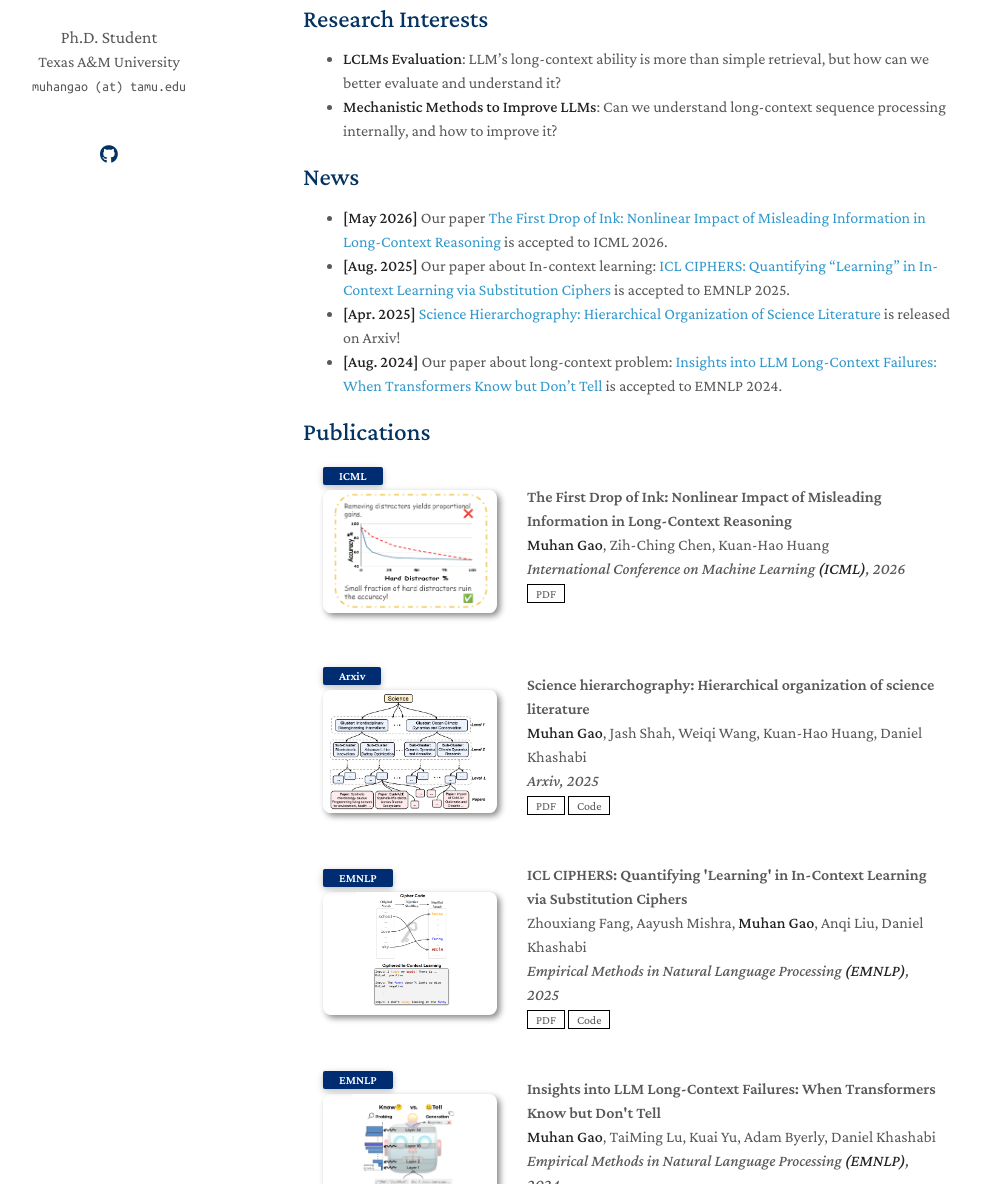
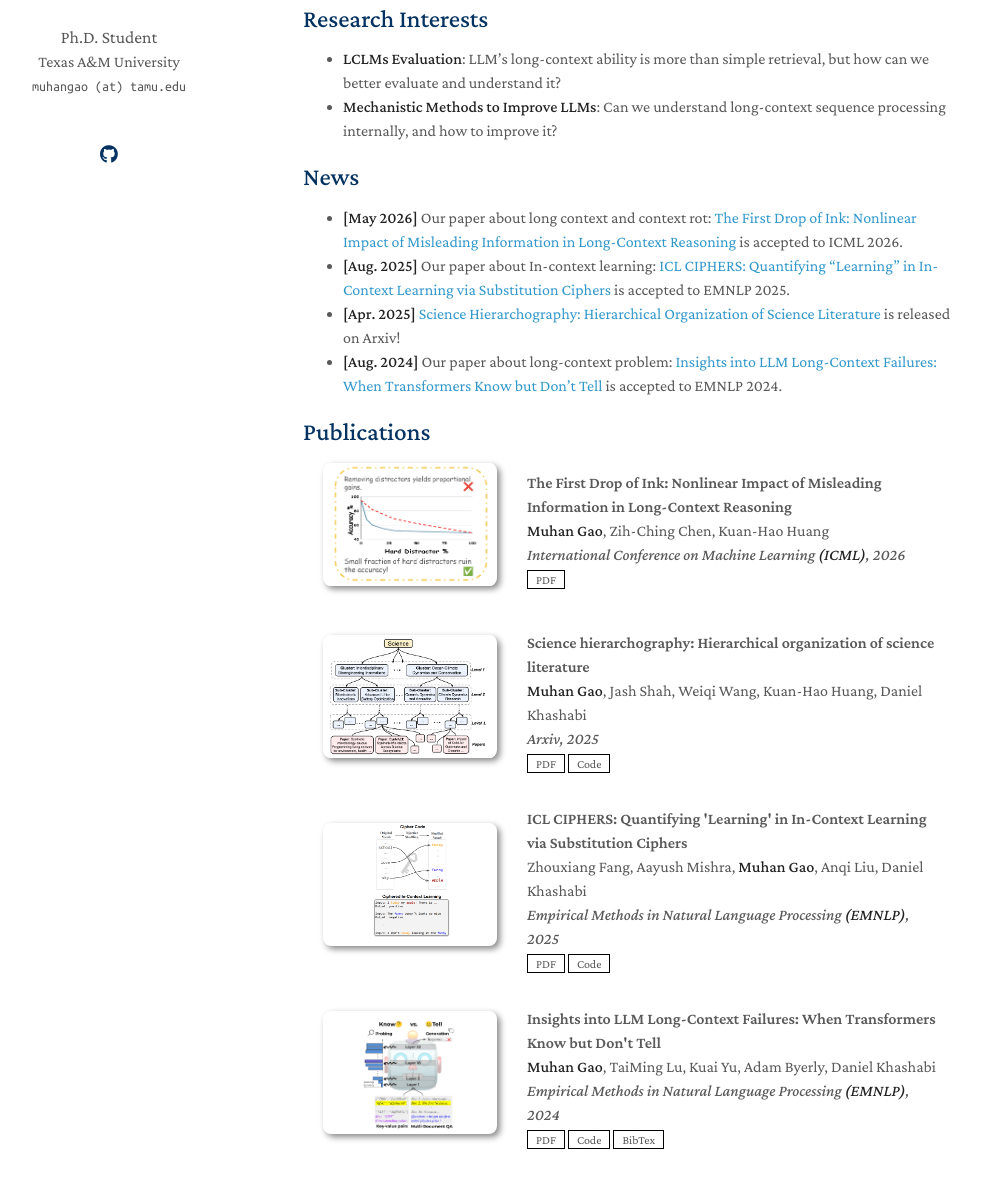
Before and after one commit to muhangao/muhan-website, a Jekyll site: the page built from index.md, in a window 1280 px wide and 1400 px high. Shown: the part 216-1400 px from the top of the window, without its empty margins (167-1148 px from the left). Built offline with Jekyll 4.4.1, drawn with Linux system fonts in a browser that asks for light colours; a style sheet for code colours, icons or effects is not loaded; our own code applies the rules of GitHub Pages for plain Markdown files; some of the changed text lies outside the part shown.

Commit message:
Remove publication badges and update homepage text

```diff
--- a/_includes/publications.md
+++ b/_includes/publications.md
@@ -9,9 +9,6 @@
 <div class="pub-row">
   <div class="col-sm-3 abbr" style="position: relative;padding-right: 15px;padding-left: 15px;">
     {% if link.image %}
-    {% if link.conference_short %}
-    <abbr class="badge">{{ link.conference_short }}</abbr>
-    {% endif %}
     <img src="{{ link.image }}" class="teaser img-fluid z-depth-1" style="width=100;height=40%">
     {% endif %}
   </div>
--- a/assets/css/publications-no-dark-mode.css
+++ b/assets/css/publications-no-dark-mode.css
@@ -36,9 +36,9 @@ blockquote { background: var(--global-bg-color); border-left: 2px solid var(--gl
 
 .publications ol.bibliography { list-style: none; padding: 0; margin-top: 0; }
 
-.publications ol.bibliography li { min-height: 155px; margin-bottom: 0.75rem; }
+.publications ol.bibliography li { min-height: 130px; margin-bottom: 0.5rem; }
 
-.publications ol.bibliography li .abbr { height: auto; min-height: 9.75rem; margin-bottom: 0.5rem; }
+.publications ol.bibliography li .abbr { height: 8rem; margin-bottom: 0.5rem; }
 
 .publications ol.bibliography li .abbr abbr { display: inline-block; background-color: var(--global-theme-color); padding-left: 1rem; padding-right: 1rem; position: static; margin: 0 0 0.35rem 5px; }
 
--- a/assets/css/publications.css
+++ b/assets/css/publications.css
@@ -38,9 +38,9 @@ blockquote { background: var(--global-bg-color); border-left: 2px solid var(--gl
 
 .publications ol.bibliography { list-style: none; padding: 0; margin-top: 0; }
 
-.publications ol.bibliography li { min-height: 155px; margin-bottom: 0.75rem; }
+.publications ol.bibliography li { min-height: 130px; margin-bottom: 0.5rem; }
 
-.publications ol.bibliography li .abbr { height: auto; min-height: 9.75rem; margin-bottom: 0.5rem; }
+.publications ol.bibliography li .abbr { height: 8rem; margin-bottom: 0.5rem; }
 
 .publications ol.bibliography li .abbr abbr { display: inline-block; background-color: var(--global-theme-color); padding-left: 1rem; padding-right: 1rem; position: static; margin: 0 0 0.35rem 5px; }
 
--- a/index.md
+++ b/index.md
@@ -15,7 +15,7 @@ Before coming to Texas A&M, I finished my master degree at Johns Hopkins Univers
 
 ## News
 
-- **[May 2026]** Our paper [The First Drop of Ink: Nonlinear Impact of Misleading Information in Long-Context Reasoning](https://arxiv.org/abs/2605.10828) is accepted to ICML 2026.
+- **[May 2026]** Our paper about long context and context rot: [The First Drop of Ink: Nonlinear Impact of Misleading Information in Long-Context Reasoning](https://arxiv.org/abs/2605.10828) is accepted to ICML 2026.
 - **[Aug. 2025]** Our paper about In-context learning: [ICL CIPHERS: Quantifying "Learning" in In-Context Learning via Substitution Ciphers](https://arxiv.org/abs/2504.19395) is accepted to EMNLP 2025.
 - **[Apr. 2025]** [Science Hierarchography: Hierarchical Organization of Science Literature](https://arxiv.org/abs/2504.13834) is released on Arxiv!
 - **[Aug. 2024]** Our paper about long-context problem: [Insights into LLM Long-Context Failures: When Transformers Know but Don't Tell](https://aclanthology.org/2024.findings-emnlp.447/) is accepted to EMNLP 2024.
```
Also changed, not shown: _includes/services.md (+1 -1 lines).
